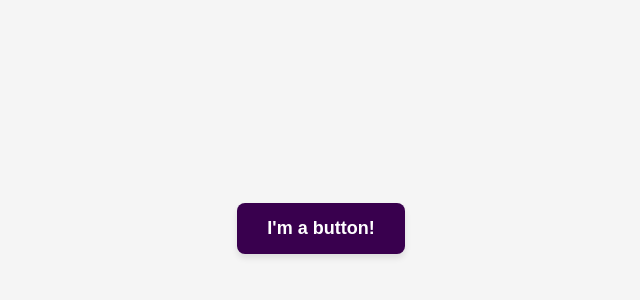
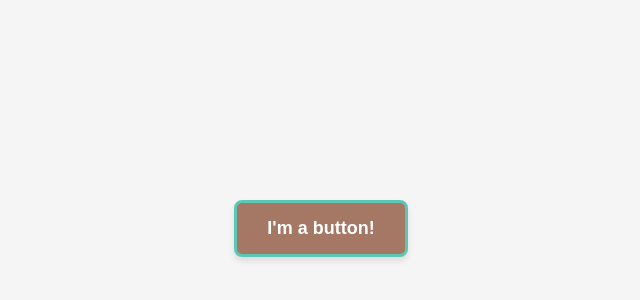
Before and after one commit to StephanieLFeinberg/Design-team-branching-learning, a plain HTML site: page index.html in a window 1280 px wide. Shown: the part 172-472 px from the top of the page, without its empty margins (319-959 px from the left). Drawn offline with Linux system fonts and the light colour scheme.

Commit message:
Updated the main-button styles to brown with a border

```diff
--- a/styles.css
+++ b/styles.css
@@ -22,8 +22,8 @@ body {
     font-size: 18px;
     font-weight: bold;
     color: white;
-    background-color: #39004e;
-    border: none;
+    background-color: #a47864;
+    border: 3px solid #5dc7b7;
     border-radius: 8px;
     cursor: pointer;
     box-shadow: 0 4px 6px rgba(0, 0, 0, 0.1);
```
